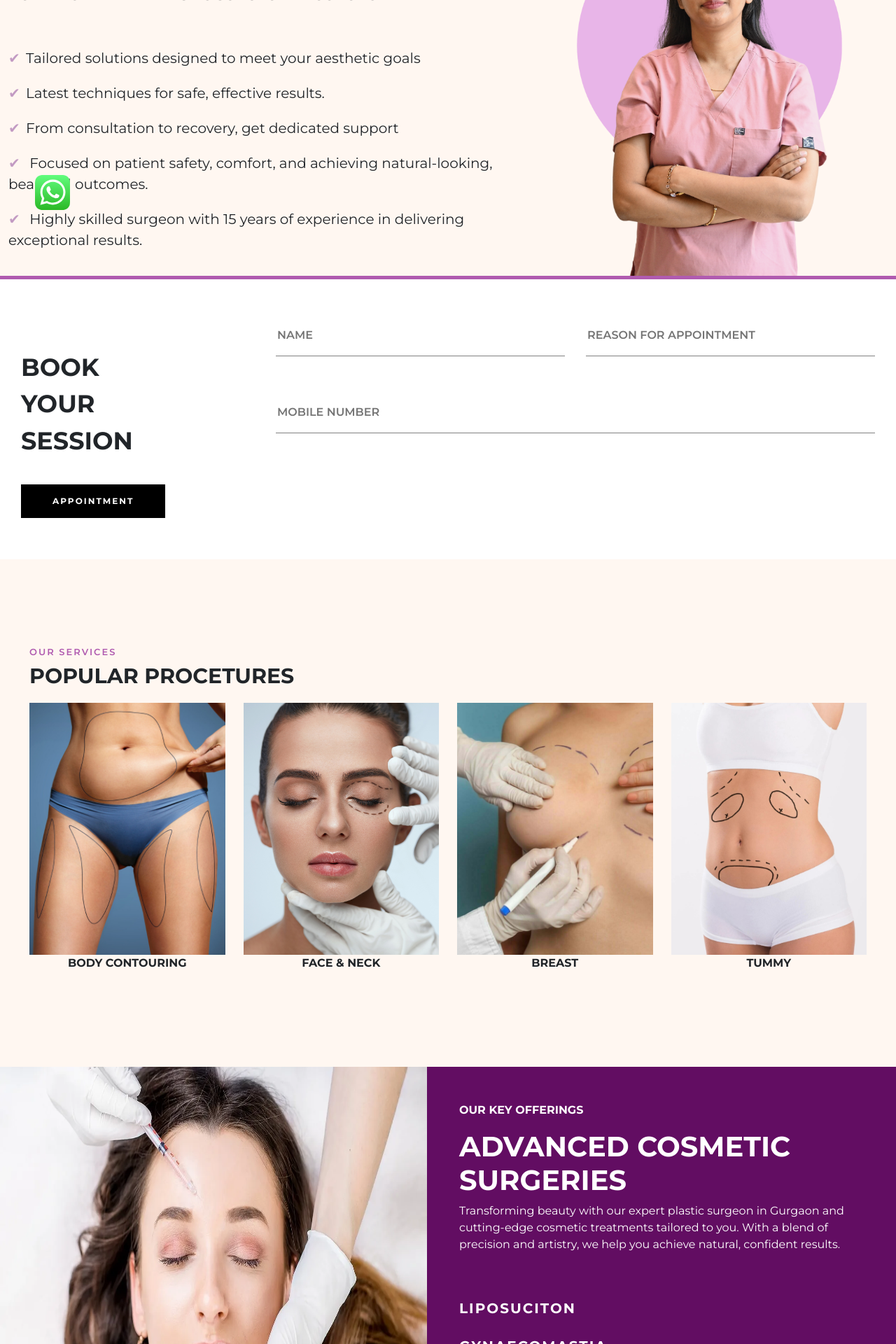
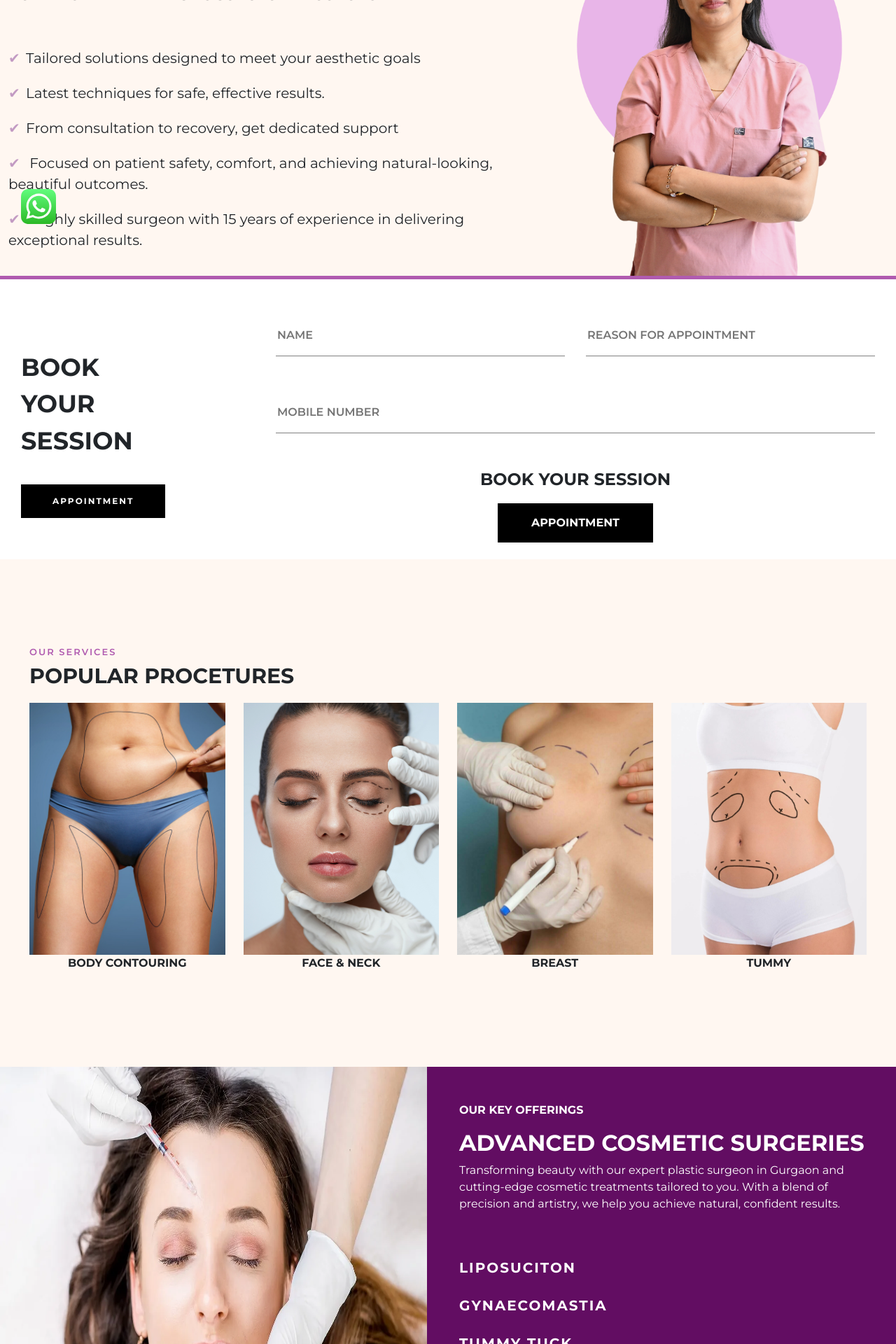
Before and after one commit to jasvinderkhera/plasticSurgeon, a PHP site: page / in a window 1280 px wide. Shown: the part 450-2370 px from the top of the page at 70% size. Run offline with PHP 8.4, Linux system fonts and the light colour scheme; some libraries are stand-ins or nearby versions; some web fonts are replaced.

Commit message:
all completed except navbar

```diff
--- a/assets/style.css
+++ b/assets/style.css
@@ -75,8 +75,8 @@ body{
 
 .whatsappFixed{
     position: fixed;
-    bottom: 50px;
-    left: 50px;
+    bottom: 30px;
+    left: 30px;
 }
 
 
@@ -197,9 +197,7 @@ display: block;
 /* --------------------------------------------Hero Section----------------------------------------------------------------------- */
 
 .heroSection{
-    display: flex;
     border-bottom: 5px solid var(--dark-main-color);
-    align-items: end;
 }
 
 .heroSectionHeading p{
@@ -387,7 +383,7 @@ overflow: hidden;
 
 .cosmeticSurgery{
     display: flex;
-    height: 700px;
+    min-height: 700px;
 }
 .cosmeticBox1{
     flex: 1;
--- a/index.html
+++ b/index.html
@@ -18,7 +18,7 @@
     <link rel="stylesheet" href="./assets/style.css" />
   </head>
   <body>
-    <div class="contactInfo d-flex justify-content-between  container-xxl">
+    <div class="contactInfo d-none d-md-flex justify-content-between  container-xxl">
       <div class="personalDetails d-flex">
         <a href="tel:+918100600400" class="nav-link d-inline-block">+91 81006 00400</a>
         <a href="mailto:drpreetiyadav.com@gmail.com" class="nav-link d-inline-block">
@@ -52,21 +52,24 @@
           <div class="logo">
             <img src="./assets/images/logo.png" alt="" />
           </div>
-          <div class="upperMenuItems d-flex">
+          <div class="upperMenuItems d-none d-md-flex">
             <a href="" class="nav-link">ABOUT DR. PREETI YADAV</a>
             <a href="" class="nav-link">BEFORE AND AFTER</a>
             <a href="" class="nav-link">REVIEWS</a>
             <a href="" class="nav-link">BLOGS</a>
             <a href="" class="nav-link">FAQ</a>
           </div>
+          <div class="mobileMenu d-block d-md-none">
+            <i class="fa-solid fa-bars"></i>
+          </div>
         </div>
 
         <div class="lowerMenuOutercontainer-xxl main-bg">
-          <div class="lowerMenu d-flex justify-content-start container-xxl">
+          <div class="lowerMenu d-none d-md-flex justify-content-start container-xxl">
             <div class="lowerMenuItems">
               <a href="" class="nav-link">FACE & NECK</a>
               <div class="lowerMenuDropdown">
-                <div class="dropdownItem">
+                <div class="dropdownItem ">
                   <a href="" class="nav-link">FACELIFT</a>
                 </div>
                 <div class="dropdownItem">
@@ -233,14 +236,17 @@
               </div>
             </div>
           </div>
+          <div class="lowerMobileMenu d-flex align-items-center d-md-none main-bg px-4">
+            <i class="fa-solid fa-bars"></i>
+          </div>
         </div>
       </div>
     </header>
 
         <!-- -------------------------------------------------Hero Section----------------------------------------------------------------- -->
 
-    <div class="heroSection container-xxl">
-      <div class="heroBox1">
+    <div class="heroSection d-flex flex-md-row flex-column align-items-end container-xxl">
+      <div class="heroBox1 px-md-0 px-4">
         <div class="heroSectionHeading">
           <p>ENHANCING CONFIDENCE, REDEFINING BEAUTY</p>
         </div>
@@ -272,14 +278,14 @@
         <!-- -------------------------------------------------consult----------------------------------------------------------------- -->
 
     <div class="outerConsultSection">
-      <div class="consultSection container-xxl">
-        <div class="consultBtn">
+      <div class="consultSection d-flex flex-column flex-md-row container-xxl">
+        <div class="consultBtn d-none d-md-block">
           <p>BOOK YOUR SESSION</p>
           <a href="" class="nav-link">APPOINTMENT</a>
         </div>
         <div class="consultForm">
           <form action="">
-            <div class="consultFormInputs">
+            <div class="consultFormInputs d-flex flex-column flex-md-row">
               <div class="consultFormInput">
                 <input type="text" placeholder="NAME" />
               </div>
@@ -291,6 +297,15 @@
               <input type="tel" placeholder="MOBILE NUMBER" />
             </div>
           </form>
+
+          <div class="booking-contact-submit mt-5">
+            <div>
+              <p class="fs-4 fw-bold text-uppercase text-center">Book Your Session</p>
+            </div>
+            <div class="text-center">
+              <a href="" class="nav-link d-inline-block px-5 py-3 bg-black text-white fw-bold">APPOINTMENT</a>
+            </div>
+          </div>
         </div>
       </div>
     </div>
@@ -312,19 +327,19 @@
             </div>
             <p class="text-center fw-bold">BODY CONTOURING</p>
           </div>
-          <div class="imagesDetails">
+          <div class="imagesDetails d-none d-md-block">
             <div class="popularSectionImage">
             <img src="./assets/images/popularSection/Facial-plastic-surgery.jpg" alt="" class="img-fluid">
             </div>
             <p class="text-center fw-bold">FACE & NECK</p>
             </div>
-            <div class="imagesDetails">
+            <div class="imagesDetails d-none d-md-block">
               <div class="popularSectionImage">
             <img src="./assets/images/popularSection/breast.png" alt="" class="img-fluid">
             </div>
             <p class="text-center fw-bold">BREAST</p>
             </div>
-            <div class="imagesDetails">
+            <div class="imagesDetails d-none d-md-block">
               <div class="popularSectionImage">
             <img src="./assets/images/popularSection/tummy.png" alt="" class="img-fluid">
             </div>
@@ -339,13 +354,13 @@
      <!-- -------------------------------------------------Cosmetic Surgery----------------------------------------------------------------->
 
     <div class="cosmeticSurgery">
-        <div class="cosmeticBox1">
+        <div class="cosmeticBox1 d-none d-md-block">
           <img src="./assets/images/popularSection/cosmetic.webp" alt="">
         </div>
         <div class="cosmeticBox2">
-            <div class="cosmeticDetails text-white ps-3">
+            <div class="cosmeticDetails text-white ps-md-3 ">
                 <p class=" fs-6 text-white fw-bold" >OUR KEY OFFERINGS</p>
-                <h3 class="fs-1 fw-bold">ADVANCED COSMETIC SURGERIES</h3>
+                <h3 class="fs-md-1 fs-2 fw-bold">ADVANCED COSMETIC SURGERIES</h3>
                 <p class="cosmeticPara">Transforming beauty with our expert plastic surgeon in Gurgaon and cutting-edge cosmetic treatments tailored to you. With a blend of precision and artistry, we help you achieve natural, confident results.</p>
 
                 <ul class="fs-5 fw-bold list-unstyled pt-5">
@@ -451,7 +466,7 @@
         <p class="fs-4 aboutPara1">As a long-time Cosmetic Surgeon in Gurgaon, I believe it’s not just about changing how you look—it’s about transforming how you feel, both inside and out.
         </p>
         <p class="aboutPara2">
-          dr. preeti yadav - <span>plastic surgeon in gurgaon</span>
+          dr. preeti yadav - <span class="d-block d-md-inline">plastic surgeon in gurgaon</span>
         </p>
 
         <a href="" class="nav-link readMore">Read more about us</a>
@@ -486,26 +501,26 @@
 
         <!-- -------------------------------------------------Ultimate----------------------------------------------------------------- -->
 
-    <div class="ultimateContainer container-fluid">
+    <div class="ultimateContainer d-flex flex-column flex-md-row container-fluid">
       <div class="ultimateBox1">
         <p class="ultimatePara1 text-white mb-2">Konarc Aesthetics</p>
         <p class="ultimatePara2 text-white">Ultimate spot for all cosmetic & beauty needs</p>
         <p class="ultimatePara3 text-white">To better serve the community, Dr. Preeti Yadav started Konarc Aesthetics in Gurgaon. This leading clinic offers top-notch plastic and cosmetic surgeries like liposuction and tummy tucks. From the first consultation to the final treatment, we ensure a smooth, caring, and hassle-free experience for all our patients.</p>
         <img src="./assets/images/animationLine.png" alt="" class="img-fluid">
         <div class="achievements">
-          <div class="achievementList d-flex gap-5 align-items-center my-5">
+          <div class="achievementList d-flex flex-column flex-md-row gap-5 align-items-start align-items-md-center my-5">
            <div class="achievementIcon rounded-circle d-flex justify-content-center align-items-center icons-bg border-white border">
             <i class="fa-solid fa-award text-white fs-5"></i>
            </div>
             <span class="achievementDetail text-white fs-4 text-uppercase">1000+ Successful Cosmetic Surgeries</span>
           </div>
-          <div class="achievementList d-flex gap-5 align-items-center my-5">
+          <div class="achievementList d-flex flex-column flex-md-row gap-5 align-items-start align-items-md-center my-5">
             <div class="achievementIcon rounded-circle d-flex justify-content-center align-items-center icons-bg border-white border">
               <i class="fa-solid fa-hand-holding-medical text-white fs-5"></i>
             </div>
             <span class="achievementDetail text-white fs-4 text-uppercase">Over 6,000 Consultations</span>
           </div>
-          <div class="achievementList d-flex gap-5 align-items-center my-5">
+          <div class="achievementList d-flex flex-column flex-md-row gap-5 align-items-start align-items-md-center my-5">
         <div class="achievementIcon rounded-circle d-flex justify-content-center align-items-center icons-bg border-white border">
           <i class="fa-solid fa-heart text-white fs-5"></i>
         </div>
@@ -529,7 +544,7 @@
       <div class="para1 text-uppercase dark-main">testimonials</div>
       <div class="para2 text-uppercase fs-2 fw-bold">what people says</div>
 
-      <div class="reviews overflow-hidden d-flex mt-5">
+      <div class="reviews overflow-hidden d-flex flex-column flex-md-row mt-5 gap-3 gap-md-0">
         <div class="reviewBox1 d-flex justify-content-center flex-column">
           <div class="para1 text-uppercase fs-4">excellent</div>
           <div class="para2 text-uppercase fs-4 goldenStar">
@@ -886,7 +901,7 @@
         <!-- -------------------------------------------------Footer----------------------------------------------------------------- -->
 
         <div class="footer container-fluid">
-          <div class=" d-flex justify-content-between container-xxl">
+          <div class=" d-flex flex-column flex-md-row justify-content-between gap-4 container-xxl">
             <div class="footerBox1">
               <img src="./assets/images/logo.png" alt="" class="img-fluid footerLogo">
               <p class="text-white">Embrace the journey to becoming your best self and cherish every step with Dr. Preeti Yadav, Best Plastic Sugreon in Gurgaon.
@@ -910,7 +925,7 @@
                 </a>
               </div>
             </div>
-            <div class="footerBox2 d-flex gap-5">
+            <div class="footerBox2 d-flex flex-column flex-md-row gap-5">
               <div class="footerBox21">
                 <h5 class="text-white pb-3">Quick Links</h5>
                 <ul class="list-unstyled">
```
Also changed, not shown: other parts of assets/style.css (+139 -4 lines), assets/script.js (+38 -0 lines).
